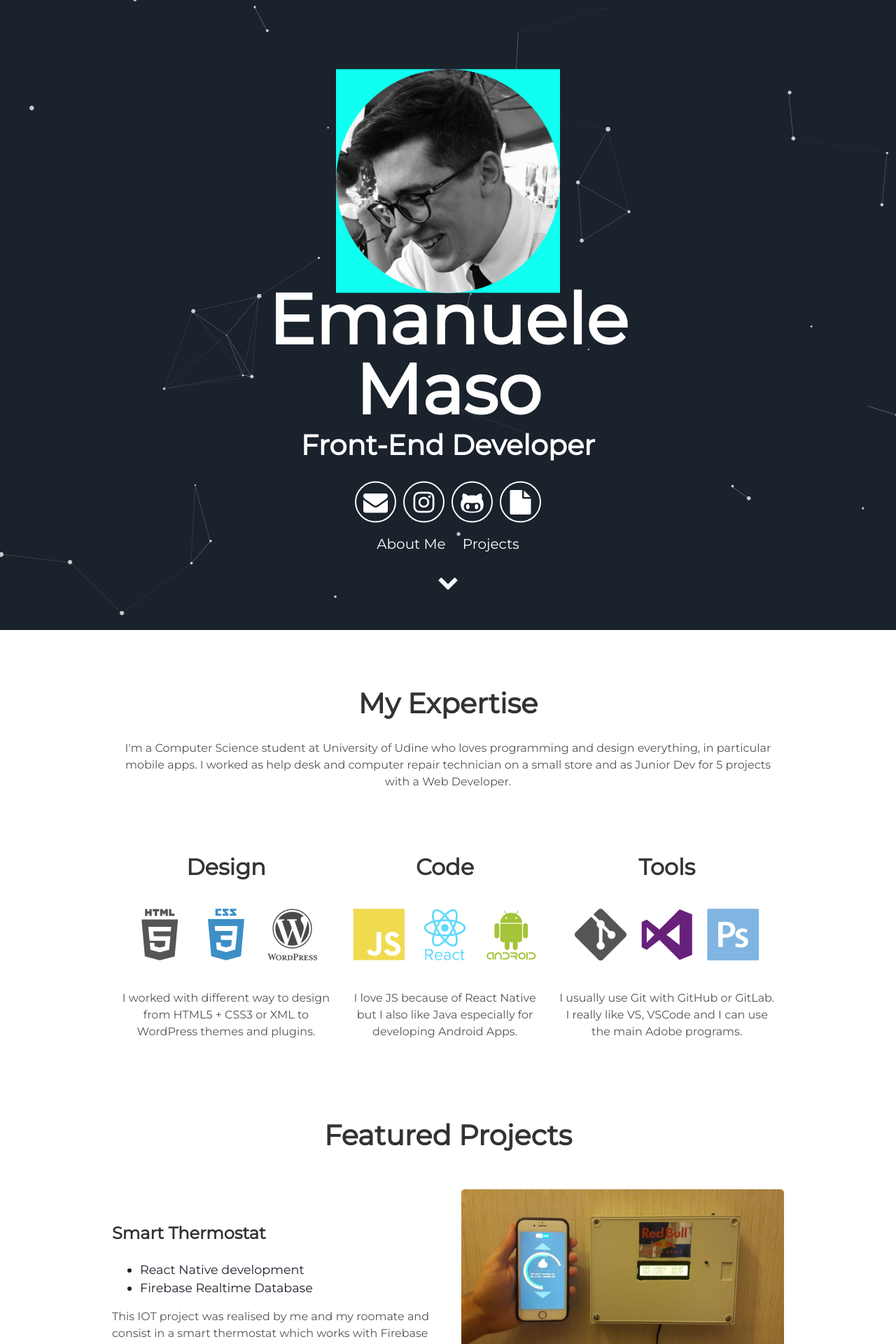
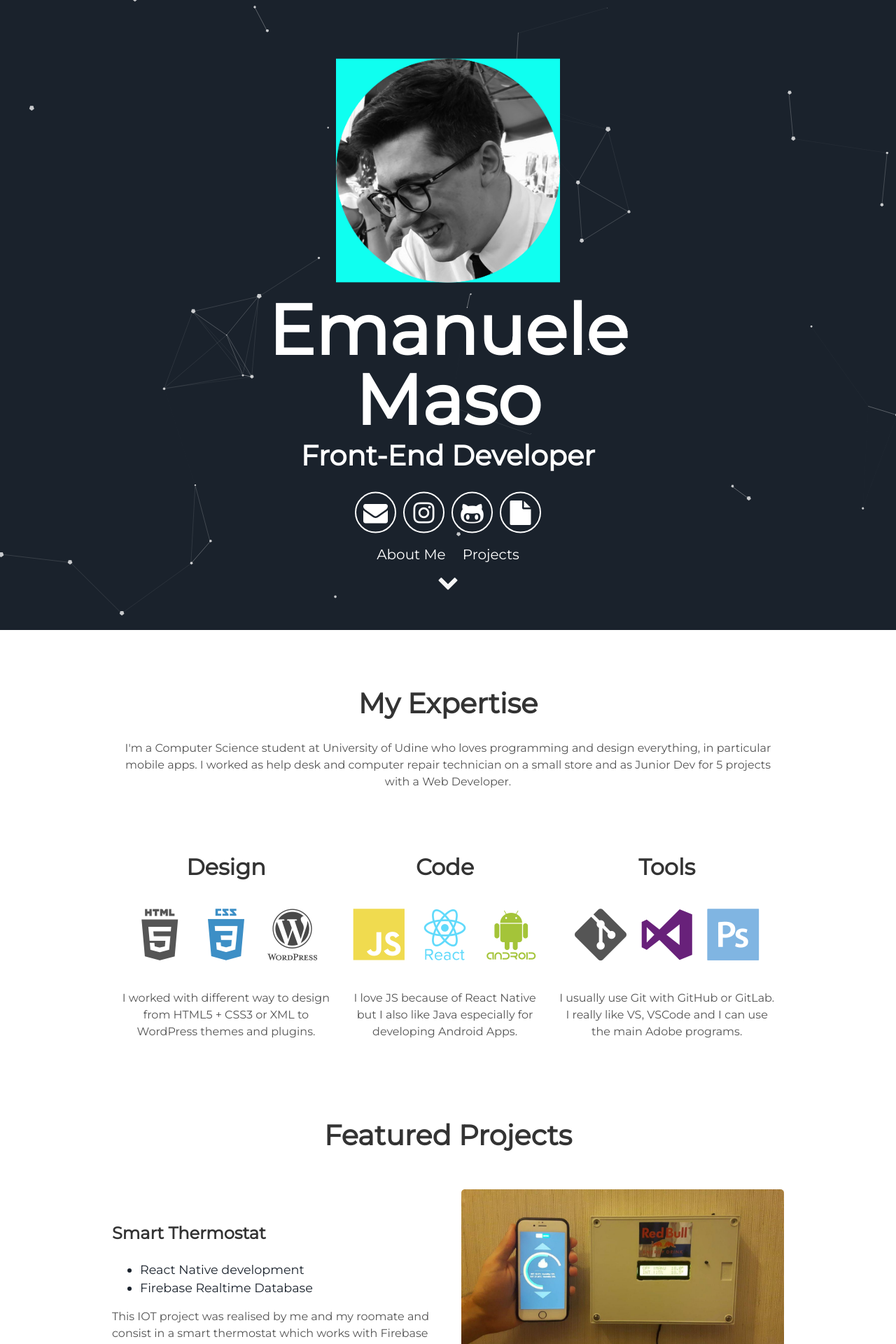
Before and after one commit to ClarkStoro/clarkstoro.github.io, a Jekyll site: the page built from index.html, in a window 1280 px wide. Shown: the top 1920 px of the page at 70% size. Built offline with Jekyll 4.4.1, drawn with Linux system fonts in a browser that asks for light colours.

Commit message:
Update header.html

```diff
--- a/_includes/header.html
+++ b/_includes/header.html
@@ -6,7 +6,7 @@
       </div>
 
       <h1>
-        <span class="site-title" style="margin-top: -100px;">{{site.username}}</span>
+        <span class="site-title" style="margin-top: -70px;">{{site.username}}</span>
         <span class="site-description">{{site.user_title}}</span>
       </h1>
       <div class="header-icons">
```
